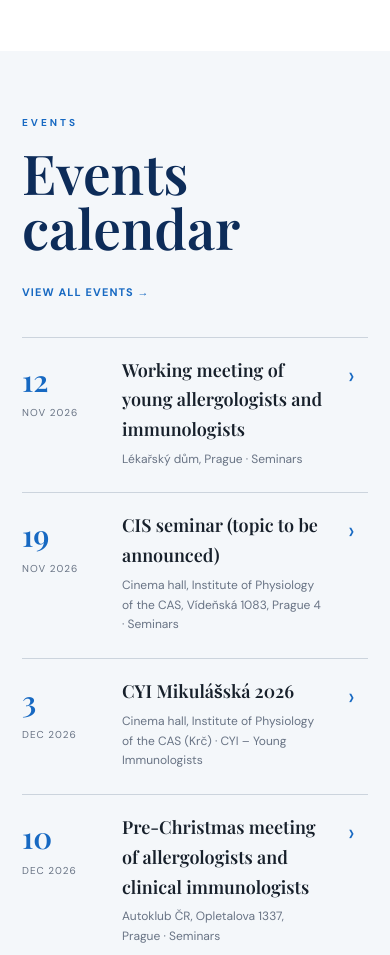
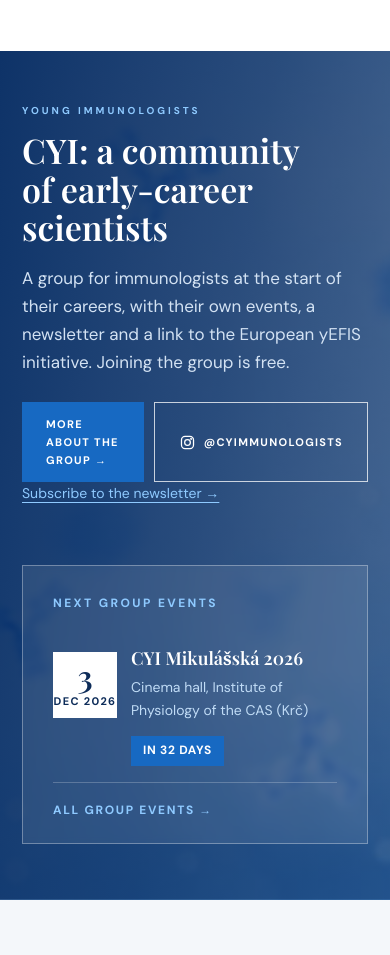
Before and after one commit to RyathNalar/cis-website-preview, a plain HTML site: page en/index.html in a window 390 px wide. Shown: the part 2063-3018 px from the top of the page. Drawn offline with nearby package versions, Linux system fonts and the light colour scheme.

Commit message:
Preview: young immunologists section between news and events
Co-Authored-By: Claude Sonnet 5.5 <noreply@anthropic.com>

```diff
--- a/en/index.html
+++ b/en/index.html
@@ -225,6 +225,66 @@ img:is([sizes=auto i],[sizes^="auto," i]){contain-intrinsic-size:3000px 1500px}
 										</div>
 
 					</div>
+
+	</section>
+
+
+
+	<!-- 2. Young immunologists -->
+
+	<section class="spotlight" id="cyi" style="--spot-bg:url('https://ryathnalar.github.io/cis-website-preview/wp-content/themes/cis-astra-child/assets/images/Bcells.jpg');">
+
+		<div class="wrap spot-grid">
+
+			<div class="spot-copy">
+
+				<div class="kicker">Young Immunologists</div>
+
+				<h2>CYI: a community<br>of early-career scientists</h2>
+
+				<p>A group for immunologists at the start of their careers, with their own events, a newsletter and a link to the European yEFIS initiative. Joining the group is free.</p>
+
+				<div class="buttons">
+
+					<a class="btn" href="https://ryathnalar.github.io/cis-website-preview/en/young-immunologists/">More about the group →</a>
+
+					<a class="btn alt btn-icon" href="https://www.instagram.com/CYImmunologists/" rel="noopener">
+
+						<svg viewBox="0 0 24 24" aria-hidden="true"><rect x="3.5" y="3.5" width="17" height="17" rx="5"/><circle cx="12" cy="12" r="4"/><circle cx="17.2" cy="6.8" r=".6"/></svg>@CYImmunologists
+
+					</a>
+
+				</div>
+
+				<p class="spot-note"><a href="https://forms.gle/6CZFkefP97p4gcXB7" rel="noopener">Subscribe to the newsletter →</a></p>
+
+			</div>
+
+			<div class="spot-event">
+
+				<div class="spot-label">Next group events</div>
+
+																				<a class="spot-row" href="https://ryathnalar.github.io/cis-website-preview/en/akce/cyi-mikulasska-2026/">
+
+							<span class="spot-date"><b>3</b>Dec 2026</span>
+
+							<span class="spot-info">
+
+								<strong>CYI Mikulášská 2026</strong>
+
+								<em>Cinema hall, Institute of Physiology of the CAS (Krč)</em>
+
+							</span>
+
+															<span class="spot-count">in 32 days</span>
+
+													</a>
+
+														<a class="spot-all" href="https://ryathnalar.github.io/cis-website-preview/en/typ-akce/cyi-en/">All group events →</a>
+
+			</div>
+
+		</div>
 
 	</section>
 
@@ -550,58 +610,6 @@ img:is([sizes=auto i],[sizes^="auto," i]){contain-intrinsic-size:3000px 1500px}
 
 
 
-	<!-- 6. Spotlight: young immunologists -->
-
-	<section class="spotlight" id="cyi" style="--spot-bg:url('https://ryathnalar.github.io/cis-website-preview/wp-content/themes/cis-astra-child/assets/images/Bcells.jpg');">
-
-		<div class="wrap spot-grid">
-
-			<div class="spot-copy">
-
-				<div class="kicker">Young Immunologists</div>
-
-				<h2>CYI: a community<br>of early-career scientists</h2>
-
-				<p>Their own events, a newsletter and a link to the European yEFIS initiative. Joining the group is free.</p>
-
-				<div class="buttons">
-
-					<a class="btn" href="https://ryathnalar.github.io/cis-website-preview/en/young-immunologists/">About the group →</a>
-
-					<a class="btn alt" href="https://forms.gle/6CZFkefP97p4gcXB7" rel="noopener">Newsletter →</a>
-
-				</div>
-
-			</div>
-
-			<div class="spot-event">
-
-														<div class="spot-label">Next group event</div>
-
-					<a class="spot-event-main" href="https://ryathnalar.github.io/cis-website-preview/en/akce/cyi-mikulasska-2026/">
-
-						<span class="spot-date"><b>3</b>Dec 2026</span>
-
-						<span class="spot-info">
-
-							<strong>CYI Mikulášská 2026</strong>
-
-							<em>Cinema hall, Institute of Physiology of the CAS (Krč)</em>
-
-						</span>
-
-					</a>
-
-					<div class="spot-count">in 32 days</div>
-
-												</div>
-
-		</div>
-
-	</section>
-
-
-
 </main>
 
 
--- a/wp-content/themes/cis-astra-child/assets/css/theme.css
+++ b/wp-content/themes/cis-astra-child/assets/css/theme.css
@@ -2141,3 +2141,65 @@ body .member h2 {
     box-shadow: none;
 
 }
+
+
+
+/* Young immunologists section: event rows, Instagram button */
+
+.spot-event { padding: 28px 30px 22px; }
+
+.spot-row {
+
+    display: grid;
+
+    grid-template-columns: 78px 1fr auto;
+
+    gap: 18px;
+
+    align-items: center;
+
+    padding: 16px 0;
+
+    border-bottom: 1px solid rgba(255, 255, 255, .22);
+
+    color: var(--white);
+
+    transition: padding-left .3s ease;
+
+}
+
+
+
+.spot-row:hover { padding-left: 8px; }
+
+.spot-row .spot-date { flex: none; padding: 8px 0; font-size: 11px; }
+
+.spot-row .spot-date b { font-size: 32px; }
+
+.spot-row .spot-info strong { font-size: 21px; }
+
+.spot-row .spot-count { margin: 0; padding: 5px 12px; font-size: 12px; white-space: nowrap; }
+
+.spot-all { display: inline-block; margin-top: 18px; color: #8fcaff; font-size: 12px; font-weight: 700; letter-spacing: .14em; text-transform: uppercase; }
+
+.spot-all:hover { color: var(--white); }
+
+.spot-note { margin: 18px 0 0; }
+
+.spot-note a { color: #8fcaff; font-size: 14px; text-decoration: underline; text-underline-offset: 4px; }
+
+.btn-icon { display: inline-flex; align-items: center; gap: 8px; }
+
+.btn-icon svg { width: 17px; height: 17px; fill: none; stroke: currentColor; stroke-width: 1.8; stroke-linecap: round; stroke-linejoin: round; }
+
+
+
+@media (max-width: 640px) {
+
+    .spot-row { grid-template-columns: 64px 1fr; gap: 14px; }
+
+    .spot-row .spot-count { grid-column: 2; justify-self: start; }
+
+    .spot-row .spot-info strong { font-size: 18px; }
+
+}
```
Also changed, not shown: en/home/index.html (+60 -52 lines), index.html (+60 -52 lines).
